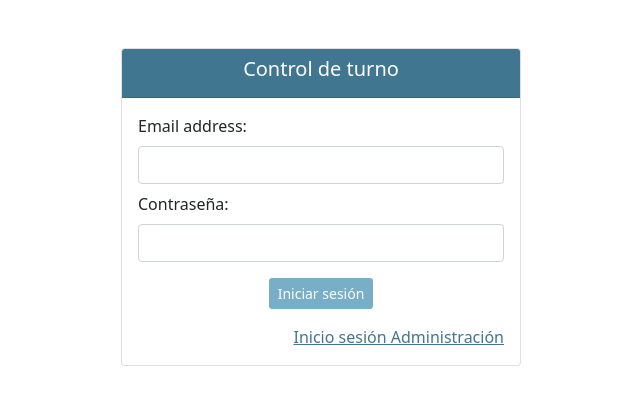
After one commit to kalethvalle/ctlt-monte-sinai, a Django app: page /login/ in a window 1280 px wide. The commit adds this page. Shown: the top 413 px of the page, without its empty margins (319-959 px from the left). Run offline with Django 4.2, Linux system fonts and the light colour scheme.

Commit message:
[add] se agrega autenticación de usuario y permisos en los get cada pagina

```diff
--- a/api/admin.py
+++ b/api/admin.py
@@ -9,8 +9,8 @@ from api.models.questions import Questions
 from api.models.options import Options
 
 class Admin(admin.AdminSite):
-    site_header = "Control de turno"
-    index_title = "Administración clinica  monte sinai"
+    site_header = "Administración control de turno"
+    index_title = "Clinica  monte sinai"
     site_title = site_header
 
 class UserAdmin(admin.ModelAdmin):
--- a/api/templates/CtlT/home.html
+++ b/api/templates/CtlT/home.html
@@ -3,7 +3,7 @@
 {% block body %}
 
 <div class="container">
-  <h2>Zonas disponibles</h2>
+  <h2 class="text-capitalize mt-2">Zonas disponibles</h2>
   <p> {{ success_message }} </p>
   <hr class="my-4">
   {% for zone in zones %}
@@ -11,7 +11,7 @@
     <div class="card-body">
       <div class="d-flex justify-content-between" >
         <div>
-          <h4 >{{ zone }}</h4>
+          <h4 class="text-capitalize">{{ zone }}</h4>
         </div>
         <div>
           <a class="btn btn-primary" href="{% url 'api:zone' zone.id %}" role="button">Ir</a>
--- /dev/null
+++ b/api/templates/CtlT/login.html
@@ -0,0 +1,29 @@
+{% extends 'base.html' %}
+{% block body %}
+<div class="container d-flex justify-content-center p-5">
+    <div class="card" style="width: 25rem;">
+        <div class="card-header text-center" style="background-color: #417690; color: white;">
+            <h5 class="fw-light">Control de turno</h5>
+        </div>
+        <div class="card-body d-flex flex-column justify-content-center">
+            <form method="post">
+                {% csrf_token %}
+                <div class="mb-2">
+                    <label for="emialInput" class="form-label">Email address:</label>
+                    <input type="email" class="form-control" id="emialInput" name="email" >
+                </div>
+                <div class="mb-2">
+                    <label for="passwordInput" class="form-label">Contraseña:</label>
+                    <input type="password" class="form-control" name="password" id="passwordInput" >
+                </div>
+                <div class="mt-3 d-flex justify-content-center">
+                    <button class="btn btn-sm" style="background-color: #79aec8; color: white;">Iniciar sesión</button>
+                </div>
+            </form>
+            <a href="{% url 'admin:login' %}" target="_blank" class="card-link text-end mt-3" style="color: #417690">Inicio sesión Administración</a>
+        </div>
+    </div>
+</div>
+{% include 'core/notification.html' %}
+
+{% endblock %}
--- a/api/templates/base.html
+++ b/api/templates/base.html
@@ -7,6 +7,7 @@
   <meta name="viewport" content="width=device-width, initial-scale=1">
   <link href="https://cdn.jsdelivr.net/npm/bootstrap@5.0.2/dist/css/bootstrap.min.css" rel="stylesheet" integrity="sha384-EVSTQN3/azprG1Anm3QDgpJLIm9Nao0Yz1ztcQTwFspd3yD65VohhpuuCOmLASjC" crossorigin="anonymous">
   <script src="https://cdn.jsdelivr.net/npm/bootstrap@5.0.2/dist/js/bootstrap.bundle.min.js" integrity="sha384-MrcW6ZMFYlzcLA8Nl+NtUVF0sA7MsXsP1UyJoMp4YLEuNSfAP+JcXn/tWtIaxVXM" crossorigin="anonymous"></script>
+
 </head>
 
 <style>
@@ -23,7 +24,8 @@
   }
 </style>
 <body>
-  <nav class="navbar navbar-dark navbar-expand-lg bg-body-tertiary" style="background-color: #417690;">
+  {% if zones %}
+    <nav id="menu-navbar" class="navbar navbar-dark navbar-expand-lg bg-body-tertiary" style="background-color: #417690;">
       <div class="container-fluid">
         <a class="navbar-brand fw-light" href="{% url 'api:home' %}" style="color: #f5dd5d;">Control de turno</a>
         <button class="navbar-toggler " type="button" data-bs-toggle="collapse" data-bs-target="#navbarSupportedContent" aria-controls="navbarSupportedContent" aria-expanded="false" aria-label="Toggle navigation">
@@ -47,9 +49,34 @@
               </ul>
             </li>
           </ul>
+          <div class="d-flex align-items-center">
+            <span class="mt-2" style="color: #FFFFFF; font-size: 10.5px;">
+              BIENVENIDO/A,
+            </span>
+            <span class="text-uppercase fw-bold mt-2" style="color: #f5dd5d; font-size: 10.5px;" >
+              {{ request.user.username }}
+            </span>
+            <span class="ms-3" style="color: #FFFFFF;">|</span>
+            <a  class="nav-link ms-1 btn-sm"
+                href="{% url 'admin:index' %}"
+                target="_blank"
+                style="color: #FFFFFF; "
+            >
+                <span style="font-size: 10.5px;">
+                  MÓDULO ADMINISTRATIVO
+                </span>
+            </a>
+            <span style="color: #FFFFFF;">|</span>
+            <a class="nav-link" href="{% url 'api:logout' %}" style="color: #FFFFFF;">
+              <span style="font-size: 10.5px;">
+                TERMINAR SESIÓN
+              </span>
+            </a>
+          </div>
         </div>
       </div>
     </nav>
+  {% endif %}
   <div class="content container-fluid">
     {% block body %}
     {% endblock %}
--- /dev/null
+++ b/api/templates/core/notification.html
@@ -0,0 +1,25 @@
+<div class="position-fixed bottom-0 end-0 p-3" style="z-index: 11">
+    <div id="liveToast" class="toast" role="alert" aria-live="assertive" aria-atomic="true">
+        <div class="toast-header">
+            <strong class="me-auto">Notification</strong>
+            <button type="button" class="btn-close" data-bs-dismiss="toast" aria-label="Close"></button>
+        </div>
+        <div class="toast-body">
+            {{ message }}
+        </div>
+    </div>
+</div>
+
+{% if message %}
+<script type="text/javascript">
+    toggleToast()
+    function toggleToast() {
+        console.log('ingreso son problema')
+        var toastLiveExample = document.getElementById('liveToast')
+        var toast = new bootstrap.Toast(toastLiveExample)
+
+        toast.show()
+    }
+
+</script>
+{% endif %}
--- a/api/urls.py
+++ b/api/urls.py
@@ -1,10 +1,14 @@
 from django.urls import path
 from api.views.home import HomeView
 from api.views.zones import ZonesView
+from api.views.login import LoginView
+from api.views.logout import LogoutView
 
 app_name = 'api'
 
 urlpatterns = [
     path('', HomeView.as_view(), name='home'),
+    path('login/', LoginView.as_view(), name='login'),
+    path('logout/', LogoutView.as_view(), name="logout"),
     path("zone/<int:zone_id>/", ZonesView.as_view(), name="zone"),
 ]
--- a/api/views/home.py
+++ b/api/views/home.py
@@ -1,11 +1,13 @@
-from django.shortcuts import render
-from django.http import HttpResponse
+from django.shortcuts import render, redirect
 from django.views import View
 
 from api.models.zones import Zones
 
 class HomeView(View):
     def get(self, request):
+        if not request.user.is_authenticated:
+            return redirect('api:login')
+
         zones = Zones.objects.all()
         return render(
             request,
--- /dev/null
+++ b/api/views/login.py
@@ -0,0 +1,31 @@
+from django.shortcuts import render, redirect
+from django.contrib.auth import login, authenticate
+from django.views import View
+
+class LoginView(View):
+    def get(self, request):
+        if request.user.is_authenticated:
+            return redirect('api:home')
+
+        return render(
+            request,
+            template_name='CtlT/login.html'
+        )
+
+    def post(self, request):
+        data = request.POST
+        username = data.get('email')
+        password = data.get('password')
+
+        user = authenticate(request, username=username, password=password)
+        if user:
+            login(request, user)
+            return redirect('api:home')
+
+        return render(
+            request,
+            template_name='CtlT/login.html',
+            context={
+                "message": "Email o contraseña son incorrectos"
+            }
+        )
--- a/api/views/zones.py
+++ b/api/views/zones.py
@@ -8,6 +8,9 @@ from api.models.form import Answer
 
 class ZonesView(View):
     def get(self, request, zone_id):
+        if not request.user.is_authenticated:
+            return redirect('api:login')
+
         zones = Zones.objects.all()
         zone = Zones.objects.get(id=zone_id)
         return render(
@@ -39,12 +42,13 @@ class ZonesView(View):
 
         zones = Zones.objects.all()
 
+
         return render(
             request,
             template_name='CtlT/zone.html',
             context={
                 "zones": zones,
                 "zone": zone,
-                "success_message": "Saved Successfully"
+                "message": "Saved Successfully"
             }
         )
```
Also changed, not shown: api/templates/CtlT/zone.html (+2 -25 lines), api/views/logout.py (added, +8 -0 lines), db.sqlite3. Lines whose indentation alone changed are shown as unchanged.
